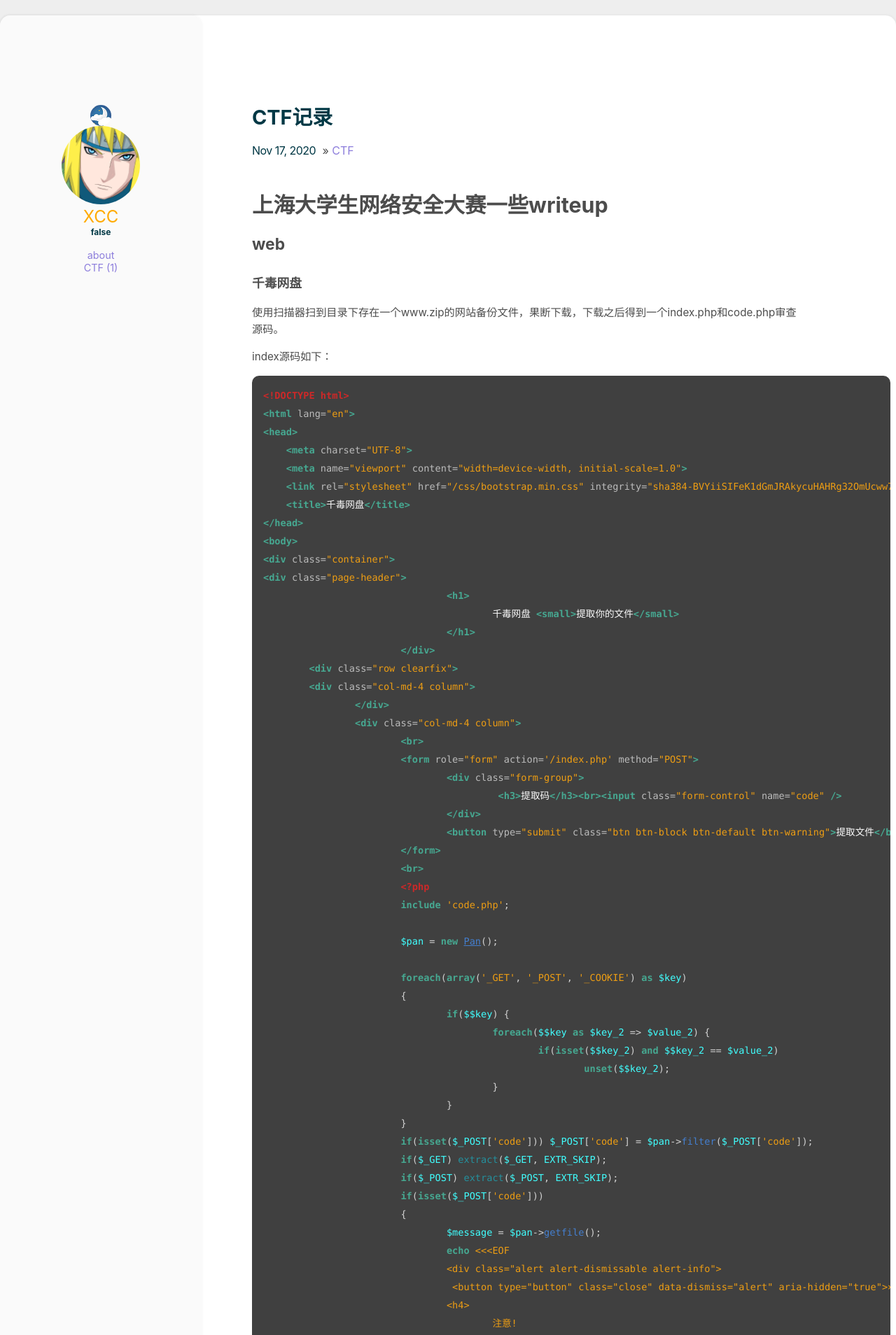
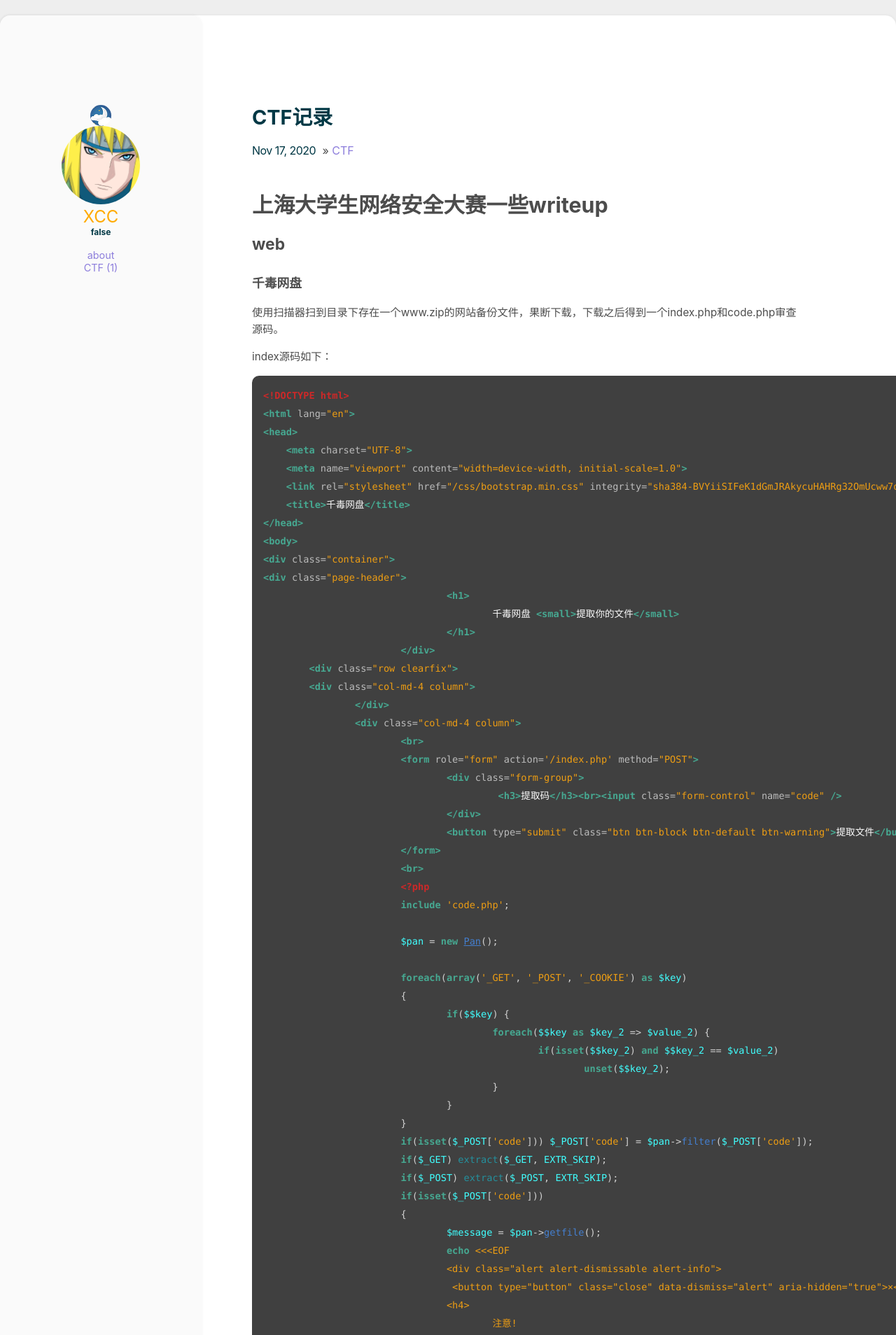
Before and after one commit to WhyUBullyMeXcc/WhyUBullyMeXcc.github.io, a Jekyll site: the page built from _posts/2020-11-17-上海大学生网络安全攻防.md, in a window 1280 px wide. Shown: the top 1908 px of the page at 70% size. Built offline with Jekyll 4.4.1, drawn with Linux system fonts in a browser that asks for light colours.

Commit message:
Update main.scss

```diff
--- a/assets/css/main.scss
+++ b/assets/css/main.scss
@@ -562,7 +562,7 @@
     font-size: 0.95rem;
     line-height: 1.5rem;
     color: var(--post_text);
-
+    width: 1080px;
     h1,
     h2 {
         margin-top: 2rem;
```
